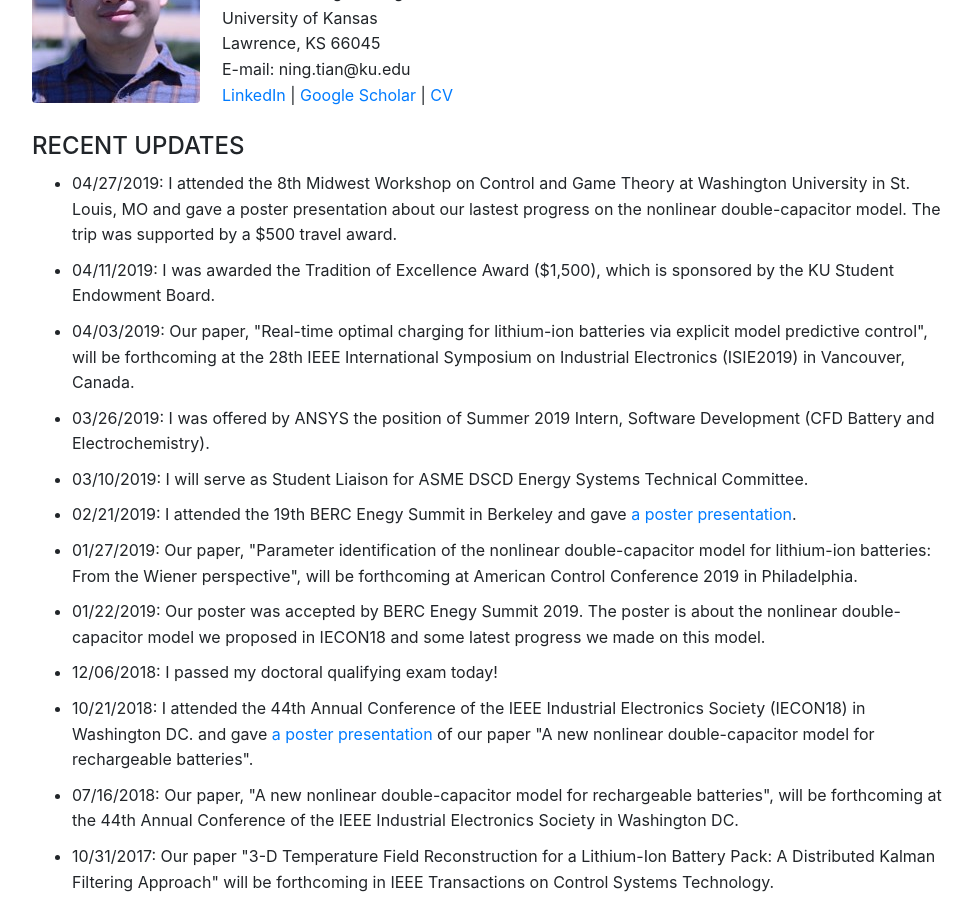
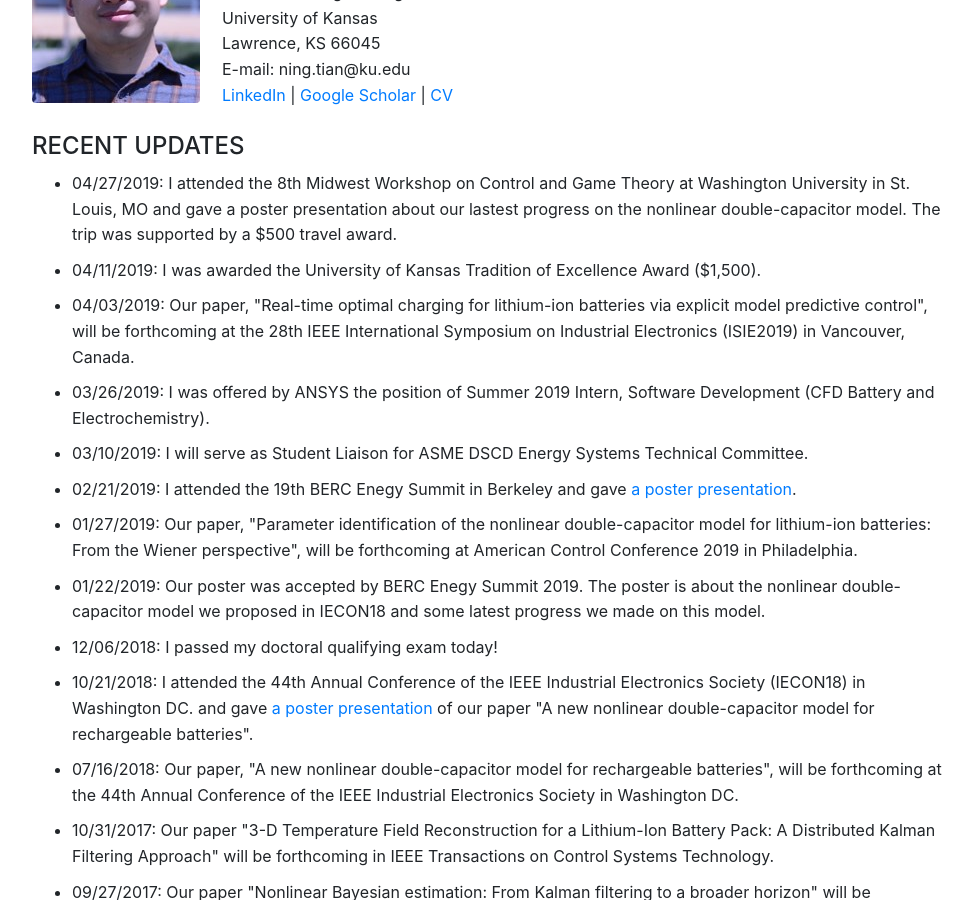
Before and after one commit to ningtian/ningtian.github.io, a Jekyll site: the page index.html, which Jekyll copies as it is, in a window 1280 px wide and 900 px high, scrolled down 419 px. Shown: the whole window, without its empty margins (148-1121 px from the left). Built offline with Jekyll 4.4.1, drawn with Linux system fonts in a browser that asks for light colours.

Commit message:
Update index.html

```diff
--- a/index.html
+++ b/index.html
@@ -100,8 +100,7 @@
 		        and gave a poster presentation about our lastest progress on the nonlinear double-capacitor model.
 		        The trip was supported by a $500 travel award. </li>
 
-	<li>04/11/2019: I was awarded the Tradition of Excellence Award ($1,500), which is sponsored by the
-		        KU Student Endowment Board. </li>
+	<li>04/11/2019: I was awarded the University of Kansas Tradition of Excellence Award ($1,500). </li>
 
 	<li>04/03/2019: Our paper, "Real-time optimal charging for lithium-ion batteries via explicit model predictive control",
 		         will be forthcoming at the 28th IEEE International Symposium on Industrial Electronics (ISIE2019)
```
